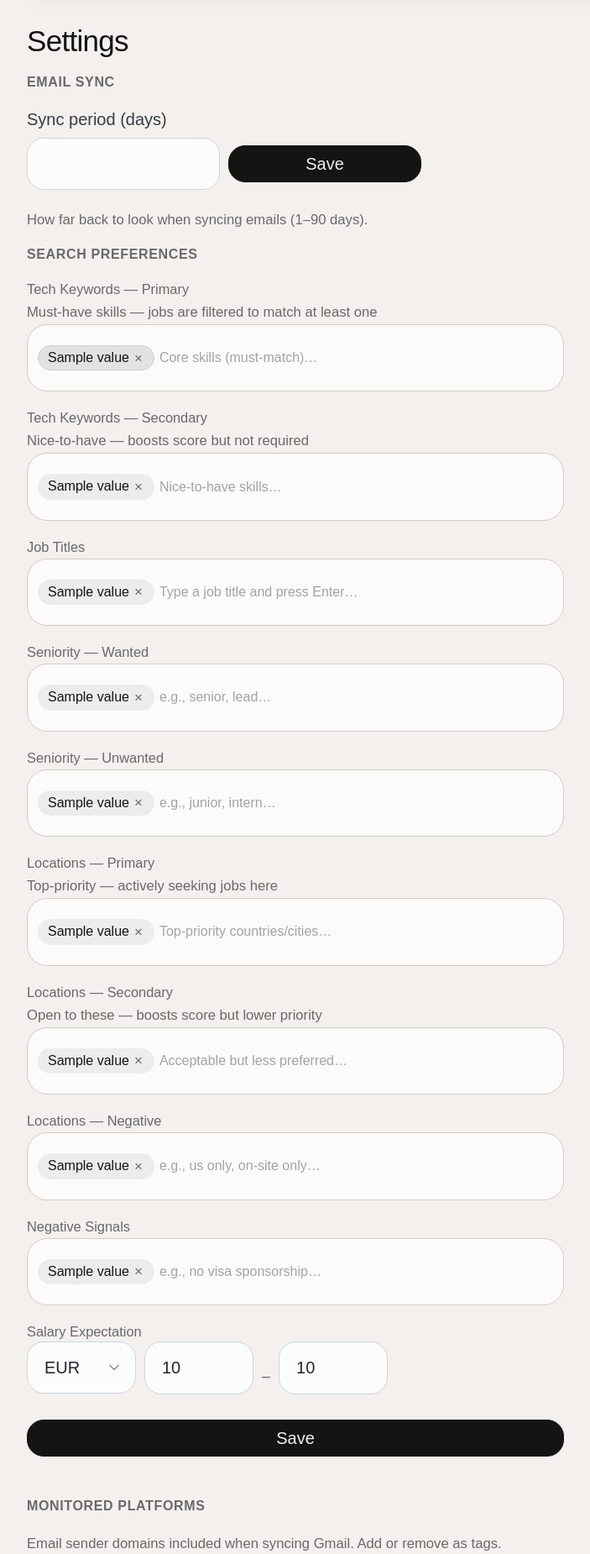
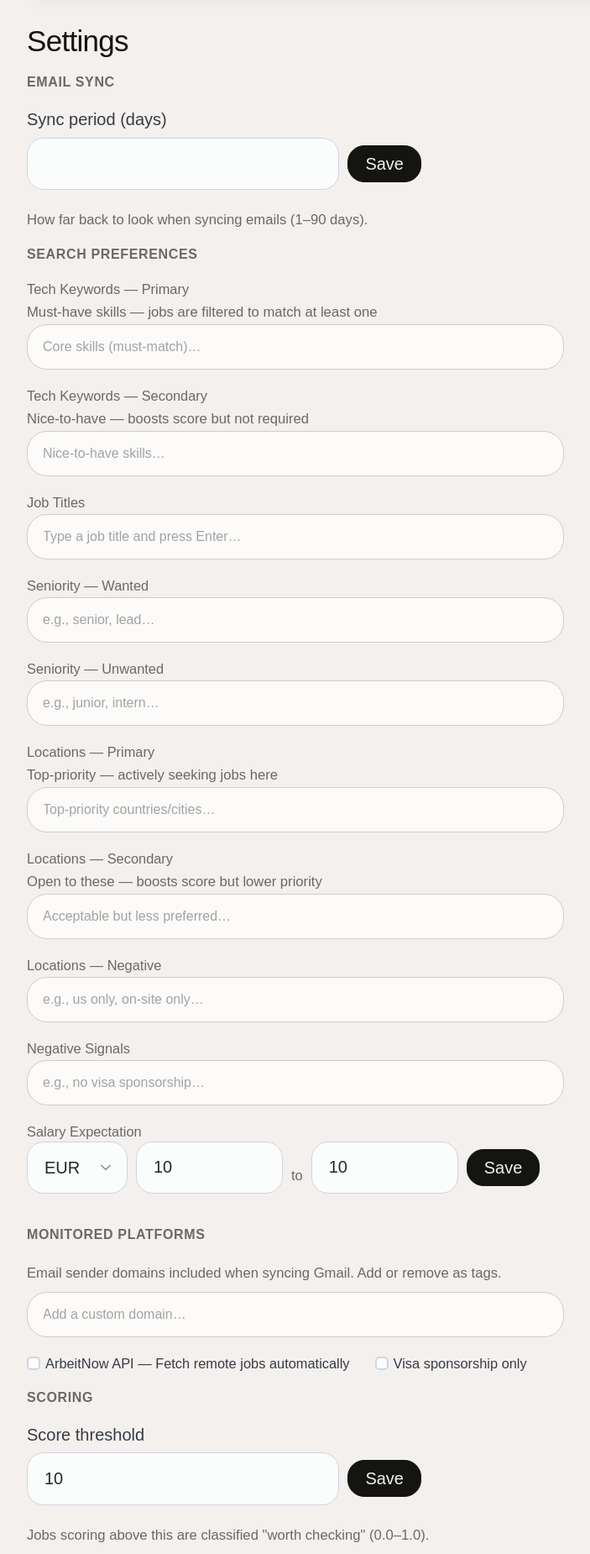
Before and after one commit to idle-dt/jobpilot, a Python web app: template src/jobpilot/web/templates/settings.html in a window 1280 px wide. Shown: the part 71-1921 px from the top of the page at 84% size, without its empty margins (8-711 px from the left). Run offline with Jinja, Linux system fonts and the light colour scheme; the template is opened without the code that fills it: most values are stand-ins (such as "Sample title", 1, 10 or a date in 2020); some libraries are stand-ins or nearby versions; some web fonts are replaced.

Commit message:
fix: settings UI polish (salary row, domain tags, decimal inputs, spacing)

```diff
--- a/src/jobpilot/web/static/style.css
+++ b/src/jobpilot/web/static/style.css
@@ -1212,6 +1212,7 @@
     padding: 6px 20px;
     cursor: pointer;
     transition: all 0.15s;
+    width: auto !important;
 }
 
 .btn-save:hover {
@@ -1237,6 +1238,7 @@
 
 /* ── Settings Inputs — pill radius to match top field ───── */
 .settings-section input[type="number"],
+.settings-section input[type="text"],
 .settings-section select {
     border-radius: var(--radius-btn) !important;
 }
@@ -1257,10 +1259,9 @@
 
 .tag-input-container {
     display: flex;
-    flex-wrap: wrap;
-    gap: 6px;
-    align-items: center;
-    padding: 8px 12px;
+    flex-direction: column;
+    gap: 8px;
+    padding: 14px 18px;
     margin-top: 2px;
     border: 1.5px solid var(--dust);
     border-radius: var(--radius-card);
@@ -1272,6 +1273,14 @@
     display: flex;
     flex-wrap: wrap;
     gap: 6px;
+}
+
+.tag-list:empty {
+    display: none;
+}
+
+.tag-list + .tag-input {
+    margin-top: 4px !important;
 }
 
 .pref-tag {
@@ -1313,11 +1322,11 @@
     background: transparent !important;
     outline: none !important;
     box-shadow: none !important;
-    flex: 1;
-    min-width: 140px;
+    width: 100%;
     font-size: 0.8rem;
-    padding: 4px 0 !important;
+    padding: 0 !important;
     margin: 0 !important;
+    height: auto !important;
 }
 
 .tag-input::placeholder {
@@ -1369,17 +1378,34 @@
     display: flex;
     gap: 0.5rem;
     align-items: center;
-    flex-wrap: wrap;
-}
-
-.salary-row select,
+    flex-wrap: nowrap;
+}
+
+.salary-row select {
+    width: 120px;
+    flex-shrink: 0;
+}
+
 .salary-row input[type="number"] {
-    max-width: 130px;
+    width: 175px;
+    flex-shrink: 0;
+    -moz-appearance: textfield;
+}
+
+.salary-row input[type="number"]::-webkit-inner-spin-button,
+.salary-row input[type="number"]::-webkit-outer-spin-button {
+    -webkit-appearance: none;
+    margin: 0;
+}
+
+.salary-row .btn-save {
+    flex-shrink: 0;
 }
 
 .salary-sep {
     color: var(--slate);
-    font-size: 0.9rem;
+    font-size: 0.82rem;
+    flex-shrink: 0;
 }
 
 /* ── Dark Theme Overrides for Preferences ───────────────── */
--- a/src/jobpilot/web/templates/settings.html
+++ b/src/jobpilot/web/templates/settings.html
@@ -27,12 +27,14 @@
         <label>{{ label }}</label>
         {% if helper %}<small>{{ helper }}</small>{% endif %}
         <div class="tag-input-container" data-category="{{ category }}">
+            {% if prefs.get(category, []) %}
             <div class="tag-list">
                 {% for p in prefs.get(category, []) %}
                     {% set value = p.value %}
                     {% include "partials/preference_tag.html" with context %}
                 {% endfor %}
             </div>
+            {% endif %}
             <input type="text" class="tag-input" placeholder="{{ placeholder }}"
                    data-category="{{ category }}">
         </div>
@@ -61,9 +63,9 @@
                 <option value="{{ c }}" {{ 'selected' if salary_currency == c }}>{{ c }}</option>
                 {% endfor %}
             </select>
-            <input type="number" name="min" id="salary-min" placeholder="Min annual"
+            <input type="number" name="min" id="salary-min" placeholder="Min"
                    value="{{ salary_min }}" min="0" step="1000">
-            <span class="salary-sep">–</span>
+            <span class="salary-sep">to</span>
             <input type="number" name="max" id="salary-max" placeholder="Max (optional)"
                    value="{{ salary_max }}" min="0" step="1000">
             <button type="submit" class="btn-save">Save</button>
@@ -79,17 +81,8 @@
 
     <div class="tag-input-group" style="margin-top: 0.5rem;">
         <div class="tag-input-container" data-category="monitored_domain">
-            <div class="tag-list" id="domain-tag-list">
-                {% for item in domain_list %}
-                    {% if item.active %}
-                    {% set category = 'monitored_domain' %}
-                    {% set value = item.domain %}
-                    {% include "partials/preference_tag.html" with context %}
-                    {% endif %}
-                {% endfor %}
-            </div>
             <input type="text" class="tag-input" id="domain-tag-input"
-                   placeholder="Add a domain…" data-category="monitored_domain">
+                   placeholder="Add a custom domain…" data-category="monitored_domain">
         </div>
     </div>
 
@@ -115,8 +108,9 @@
     <form id="score-threshold-form" hx-post="/api/settings/score_threshold" hx-swap="none">
         <label for="score-threshold-input">Score threshold</label>
         <div class="setting-row">
-            <input type="number" id="score-threshold-input" name="value"
-                   value="{{ score_threshold }}" min="0" max="1" step="0.05">
+            <input type="text" inputmode="decimal" pattern="[0-9]*\.?[0-9]*" id="score-threshold-input" name="value"
+                   value="{{ score_threshold }}" placeholder="0.6"
+                   onkeypress="return /[0-9.]/.test(event.key) || event.key==='Backspace'">
             <button type="submit" class="btn-save">Save</button>
             <span id="score-threshold-result" class="setting-result"></span>
         </div>
@@ -126,8 +120,9 @@
     <form id="scrape-threshold-form" hx-post="/api/settings/scrape_confidence_threshold" hx-swap="none" style="margin-top: 1rem;">
         <label for="scrape-threshold-input">Scrape confidence threshold</label>
         <div class="setting-row">
-            <input type="number" id="scrape-threshold-input" name="value"
-                   value="{{ scrape_threshold }}" min="0" max="1" step="0.1">
+            <input type="text" inputmode="decimal" pattern="[0-9]*\.?[0-9]*" id="scrape-threshold-input" name="value"
+                   value="{{ scrape_threshold }}" placeholder="0.5"
+                   onkeypress="return /[0-9.]/.test(event.key) || event.key==='Backspace'">
             <button type="submit" class="btn-save">Save</button>
             <span id="scrape-threshold-result" class="setting-result"></span>
         </div>
@@ -193,14 +188,17 @@
             if (!value) return;
             const category = this.dataset.category;
 
-            /* Check if tag already exists in DOM */
-            const tagList = this.closest('.tag-input-container').querySelector('.tag-list');
+            /* Get or create tag list */
+            const container = this.closest('.tag-input-container');
+            let tagList = container.querySelector('.tag-list');
             const normalised = value.toLowerCase();
-            const exists = Array.from(tagList.querySelectorAll('.pref-tag'))
-                .some(t => t.dataset.value === normalised);
-            if (exists) {
-                this.value = '';
-                return;
+            if (tagList) {
+                const exists = Array.from(tagList.querySelectorAll('.pref-tag'))
+                    .some(t => t.dataset.value === normalised);
+                if (exists) {
+                    this.value = '';
+                    return;
+                }
             }
 
             /* Domains use the toggle endpoint, everything else uses preferences */
@@ -216,6 +214,11 @@
                 body: new URLSearchParams(params).toString(),
             }).then(resp => {
                 if (!resp.ok) throw new Error('failed');
+                if (!tagList) {
+                    tagList = document.createElement('div');
+                    tagList.className = 'tag-list';
+                    container.insertBefore(tagList, this);
+                }
                 if (isDomain) {
                     /* Domain toggle returns JSON, render tag manually */
                     const tag = document.createElement('span');
```
